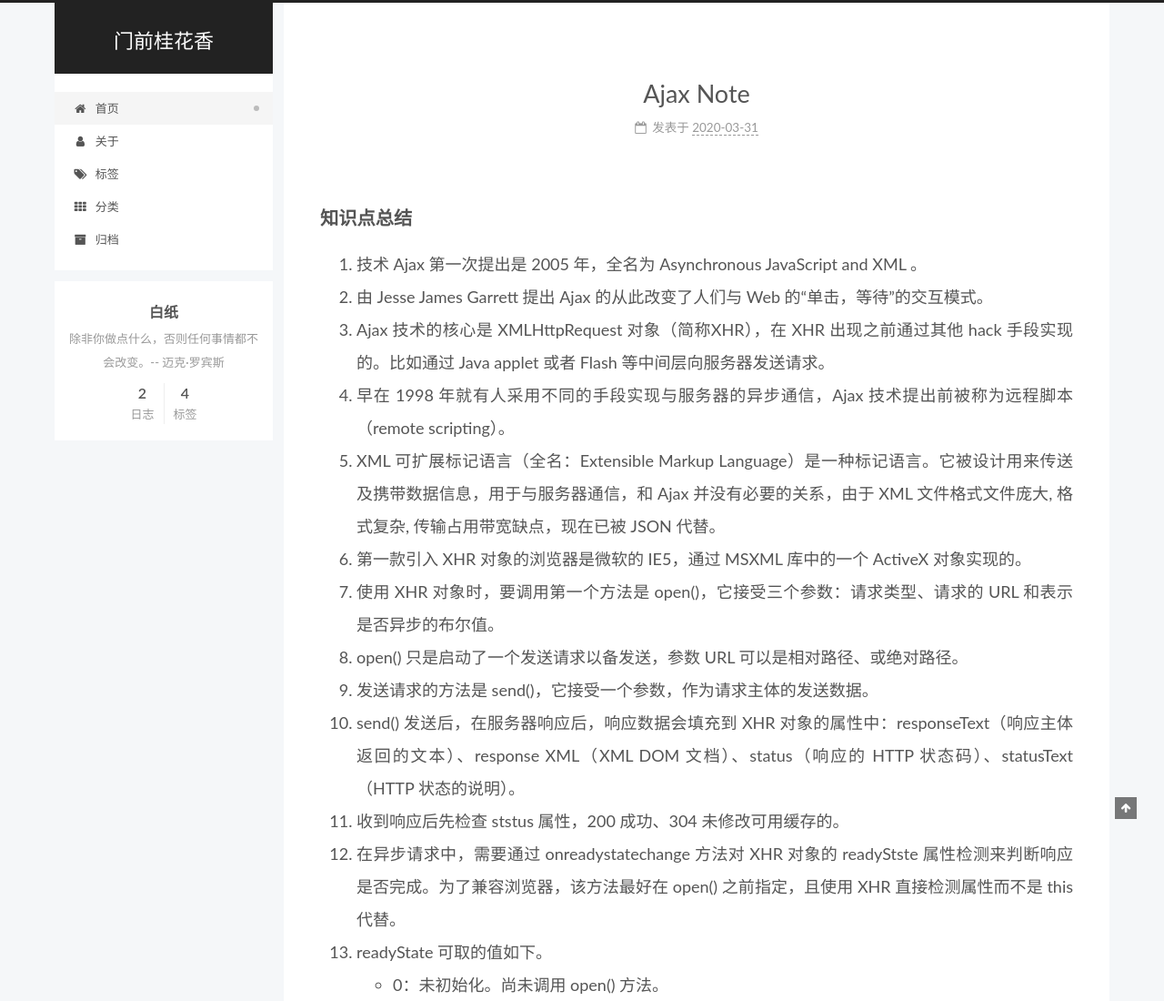
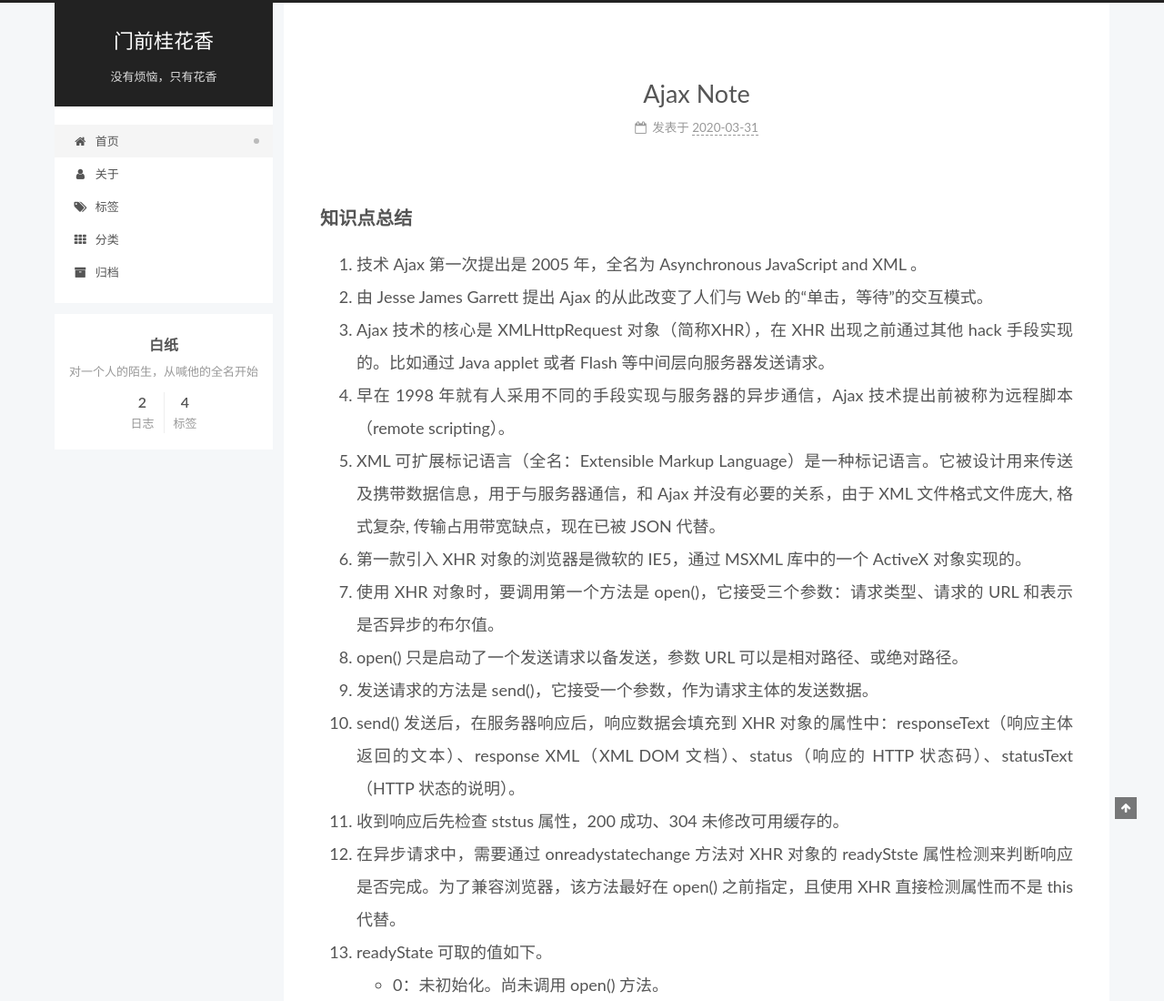
Before and after one commit to uuRRx0/silly.github.io, a plain HTML site: page index.html in a window 1280 px wide. Shown: the top 1100 px of the page at 91% size. Drawn offline with Linux system fonts and the light colour scheme.

Commit message:
Site updated: 2020-03-31 16:12:01

```diff
--- a/index.html
+++ b/index.html
@@ -20,12 +20,12 @@
     var CONFIG = {"hostname":"yoursite.com","root":"/","scheme":"Pisces","version":"7.7.2","exturl":false,"sidebar":{"position":"left","display":"post","padding":18,"offset":12,"onmobile":false},"copycode":{"enable":false,"show_result":false,"style":null},"back2top":{"enable":true,"sidebar":false,"scrollpercent":false},"bookmark":{"enable":false,"color":"#222","save":"auto"},"fancybox":false,"mediumzoom":false,"lazyload":false,"pangu":false,"comments":{"style":"tabs","active":null,"storage":true,"lazyload":false,"nav":null},"algolia":{"hits":{"per_page":10},"labels":{"input_placeholder":"Search for Posts","hits_empty":"We didn't find any results for the search: ${query}","hits_stats":"${hits} results found in ${time} ms"}},"localsearch":{"enable":false,"trigger":"auto","top_n_per_article":1,"unescape":false,"preload":false},"motion":{"enable":true,"async":false,"transition":{"post_block":"fadeIn","post_header":"slideDownIn","post_body":"slideDownIn","coll_header":"slideLeftIn","sidebar":"slideUpIn"}}};
   </script>
 
-  <meta name="description" content="除非你做点什么，否则任何事情都不会改变。-- 迈克·罗宾斯">
+  <meta name="description" content="对一个人的陌生，从喊他的全名开始">
 <meta property="og:type" content="website">
 <meta property="og:title" content="门前桂花香">
 <meta property="og:url" content="http://yoursite.com/index.html">
 <meta property="og:site_name" content="门前桂花香">
-<meta property="og:description" content="除非你做点什么，否则任何事情都不会改变。-- 迈克·罗宾斯">
+<meta property="og:description" content="对一个人的陌生，从喊他的全名开始">
 <meta property="og:locale" content="zh_CN">
 <meta property="article:author" content="白纸">
 <meta name="twitter:card" content="summary">
@@ -99,6 +99,7 @@
         <span class="logo-line-after"><i></i></span>
       </a>
     </div>
+        <p class="site-subtitle">没有烦恼，只有花香</p>
   </div>
 
   <div class="site-nav-right">
@@ -167,7 +168,7 @@
     <span hidden itemprop="author" itemscope itemtype="http://schema.org/Person">
       <meta itemprop="image" content="/images/avatar.gif">
       <meta itemprop="name" content="白纸">
-      <meta itemprop="description" content="除非你做点什么，否则任何事情都不会改变。-- 迈克·罗宾斯">
+      <meta itemprop="description" content="对一个人的陌生，从喊他的全名开始">
     </span>
 
     <span hidden itemprop="publisher" itemscope itemtype="http://schema.org/Organization">
@@ -248,7 +249,7 @@
     <span hidden itemprop="author" itemscope itemtype="http://schema.org/Person">
       <meta itemprop="image" content="/images/avatar.gif">
       <meta itemprop="name" content="白纸">
-      <meta itemprop="description" content="除非你做点什么，否则任何事情都不会改变。-- 迈克·罗宾斯">
+      <meta itemprop="description" content="对一个人的陌生，从喊他的全名开始">
     </span>
 
     <span hidden itemprop="publisher" itemscope itemtype="http://schema.org/Organization">
@@ -414,7 +415,7 @@
       <div class="site-overview-wrap sidebar-panel">
         <div class="site-author motion-element" itemprop="author" itemscope itemtype="http://schema.org/Person">
   <p class="site-author-name" itemprop="name">白纸</p>
-  <div class="site-description" itemprop="description">除非你做点什么，否则任何事情都不会改变。-- 迈克·罗宾斯</div>
+  <div class="site-description" itemprop="description">对一个人的陌生，从喊他的全名开始</div>
 </div>
 <div class="site-state-wrap motion-element">
   <nav class="site-state">
```
Also changed, not shown: 2020/03/19/渡一课程笔记/index.html (+3 -2 lines), 2020/03/31/Ajax-Note/index.html (+3 -2 lines), about/index.html (+2 -1 lines), archives/2020/03/index.html (+4 -3 lines), archives/2020/index.html (+4 -3 lines), archives/index.html (+4 -3 lines), categories/index.html (+4 -3 lines), tags/Ajax/index.html (+4 -3 lines), tags/JavaScript/index.html (+4 -3 lines), tags/XMLHttpRequest/index.html (+4 -3 lines), tags/index.html (+4 -3 lines), tags/异步通信/index.html (+4 -3 lines).
